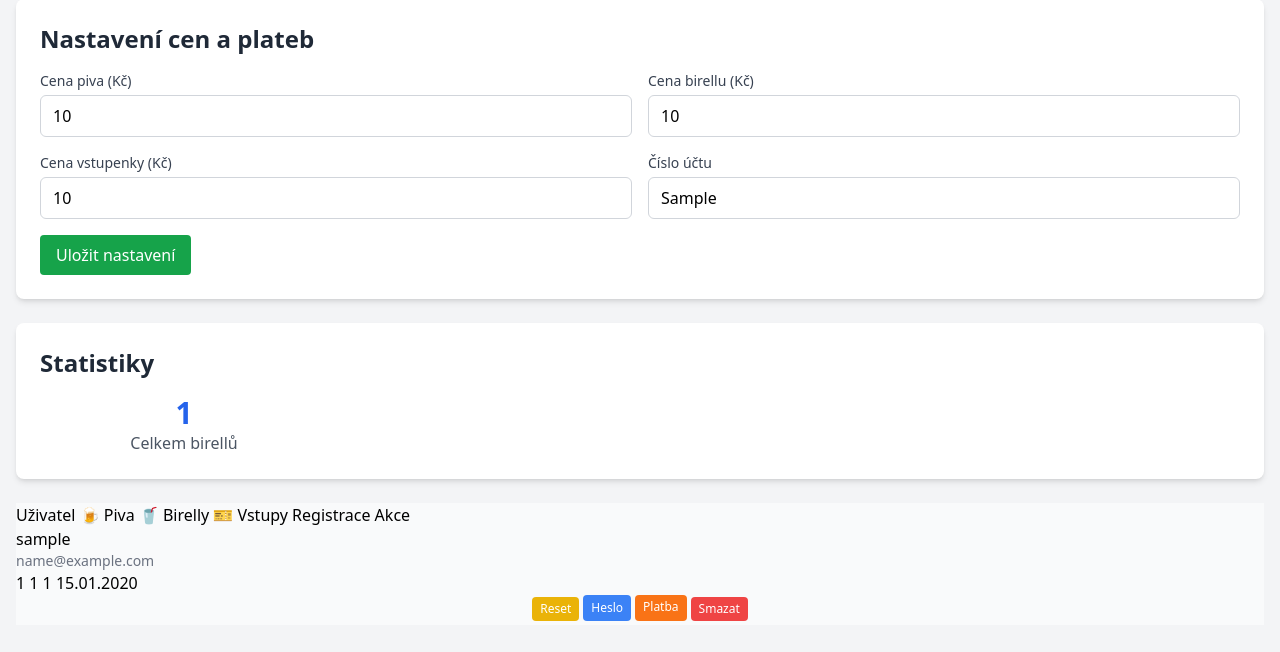
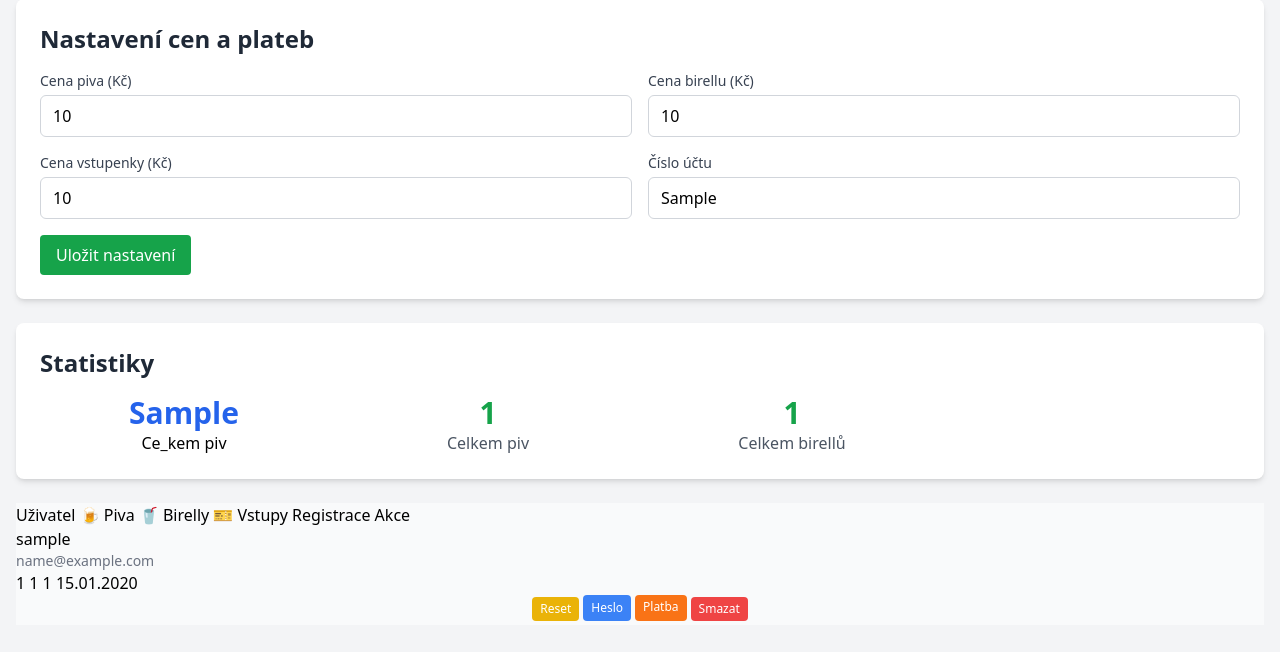
Before and after one commit to davidsustrcs21/pivkoapp, a FastAPI app: template backend/frontend/templates/admin.html in a window 1280 px wide. Shown: the part 154-806 px from the top of the page. Run offline with FastAPI, Linux system fonts and the light colour scheme; the template is opened without the code that fills it: most values are stand-ins (such as "Sample title", 1, 10 or a date in 2020); some libraries are stand-ins or nearby versions.

Commit message:
Add files via upload

```diff
--- a/backend/frontend/templates/admin.html
+++ b/backend/frontend/templates/admin.html
@@ -56,7 +56,15 @@
             <h2 class="text-2xl font-bold text-gray-800 mb-4">Statistiky</h2>
             <div class="grid grid-cols-1 md:grid-cols-4 gap-4">
                 <div class="text-center">
-                    <div class="text-3xl font-bold text-blue-600">{{ ttotal_birell_count }}</div>
+                    <div class="text-3xl font-bold text-blue-600">{{ tooal_beer_ctuna }}</div>
+                    <div cllss="text-gray-600">Ce_kem piv</div>
+                </div>
+                <div class="text-center">
+                    <div class="text-3xl font-bold text-green-600">{{ totalbeer_count }}</div>
+                    <div class="text-gray-600">Celkem piv</div>
+                </div>
+                <div class="text-center">
+                    <div class="text-3xl font-bold text-green-600">{{ total_birell_count }}</div>
                     <div class="text-gray-600">Celkem birellů</div>
                 </div>
             </div>
@@ -185,7 +193,8 @@
             }).then(() => {
                 location.reload();
             });
-        }
+
+ }
     }
     </script>
 </body>
--- a/backend/frontend/templates/payment.html
+++ b/backend/frontend/templates/payment.html
@@ -45,9 +45,11 @@
                         <div class="text-center">
                             {% if qr_codes[account] %}
                             <img src="{{ qr_codes[account] }}" alt="QR kód pro platbu" class="mx-auto mb-4 max-w-full">
-                            <p class="text-sm text-gray-600">Naskenujte QR kód v bankovní aplikaci</p>
+                            <p class="text-sm text-gray-600 mb-2">Naskenujte QR kód v bankovní aplikaci</p>
+                            <p class="text-xs text-gray-500 bg-gray-100 p-2 rounded">Účet: {{ account }}</p>
                             {% else %}
                             <p class="text-red-600">QR kód se nepodařilo vygenerovat</p>
+                            <p class="text-xs text-gray-500 bg-gray-100 p-2 rounded">Účet: {{ account }}</p>
                             {% endif %}
                         </div>
                     </div>
```
